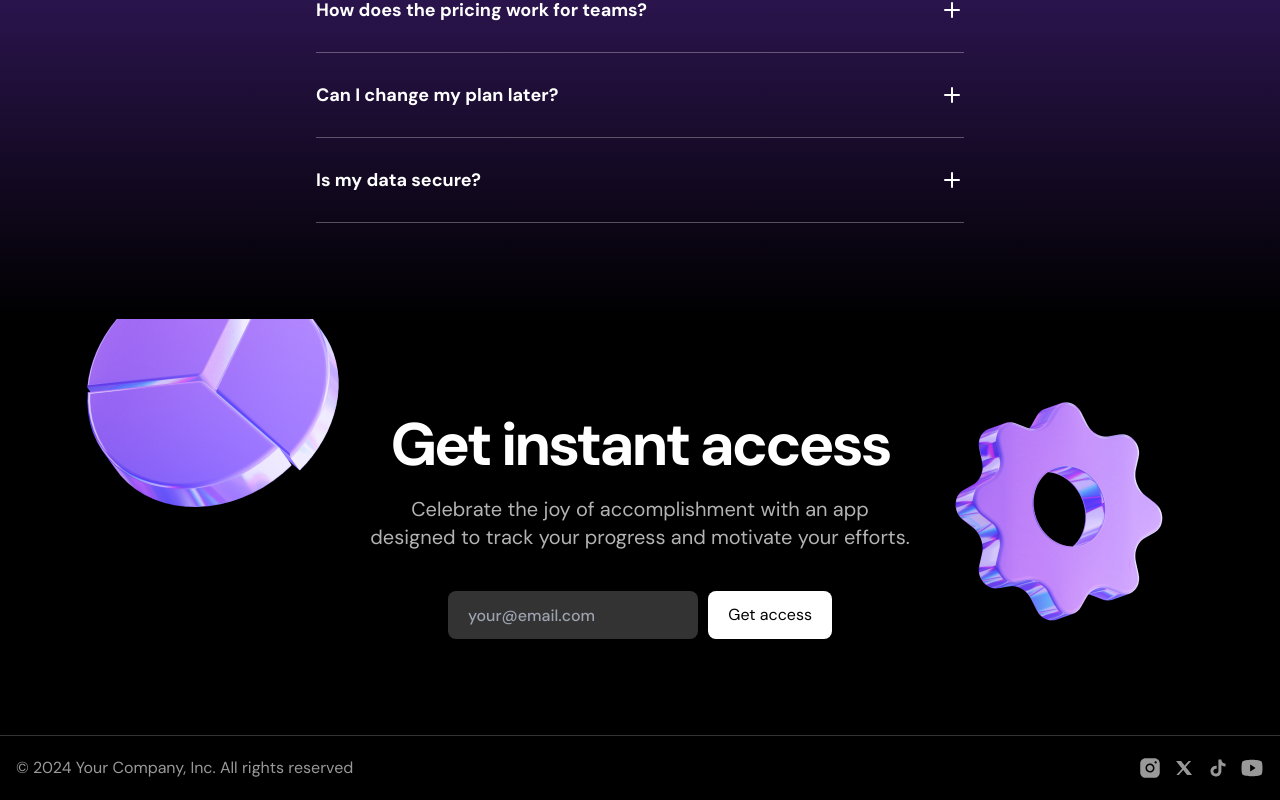
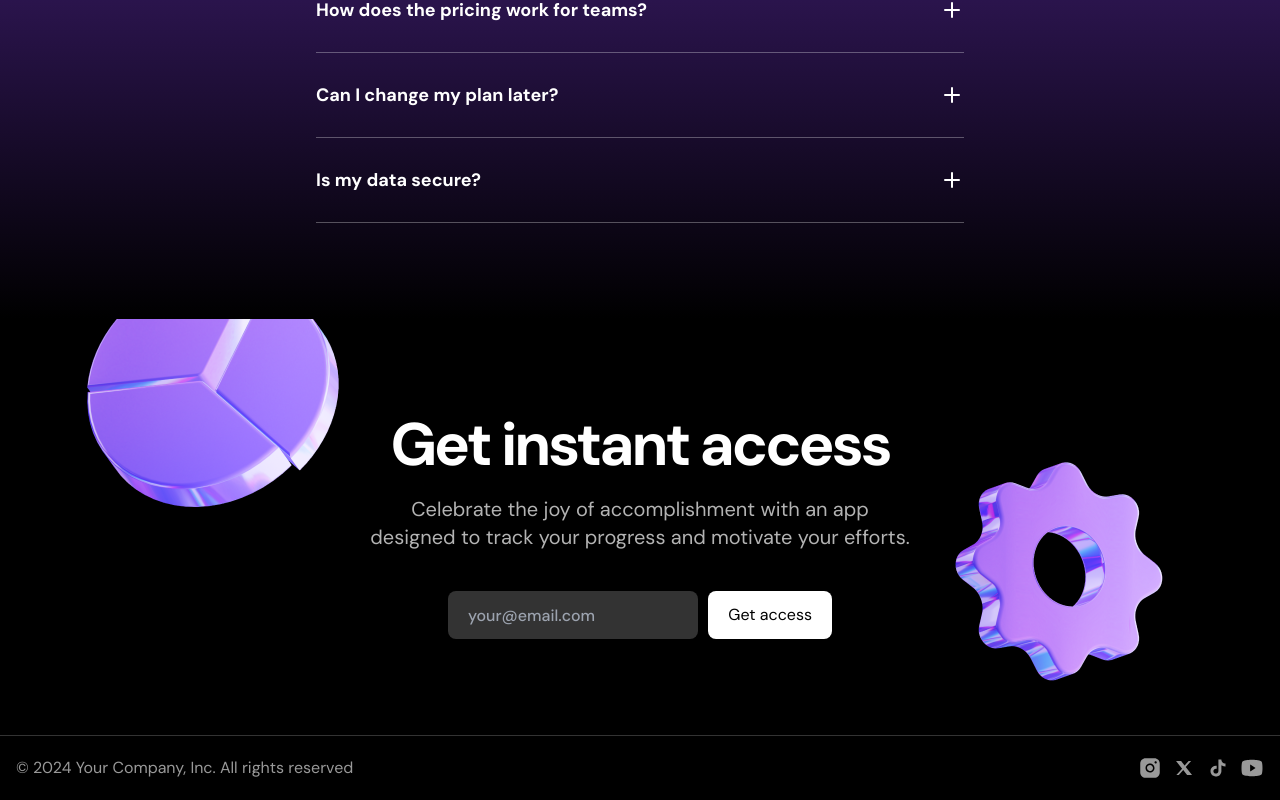
Before and after one commit to bugholic/saasDarkLandingPage, a Next.js app: page / in a window 1280 px wide. Shown: the part 3283-4083 px from the top of the page. Built offline with nearby package versions, Linux system fonts and the light colour scheme.

Commit message:
Update CallToAction.tsx

```diff
--- a/src/components/CallToAction.tsx
+++ b/src/components/CallToAction.tsx
@@ -19,7 +19,7 @@ export const CallToAction = () => {
       className="bg-black text-white py-[72px] sm:py-24 text-center overflow-clip"
       ref={containerRef}
     >
-      <div className="container max-w-xl relative z-10">
+      <div className="container max-w-xl relative">
         <motion.div
           style={{
             translateY: translateY,
@@ -28,7 +28,7 @@ export const CallToAction = () => {
           <Image
             src={helixImage}
             alt=""
-            className="absolute top-6 left-[calc(100%+36px)] z-10"
+            className="absolute top-6 left-[calc(100%+36px)] pt-[60px]"
           />
         </motion.div>
         <motion.div
```
